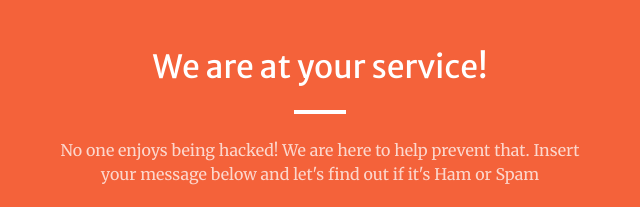
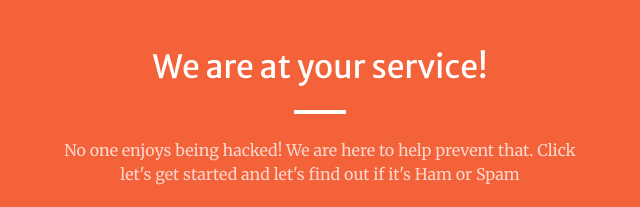
Before and after one commit to hthelander/Project-4, a plain HTML site: page spam_ham_dashboard(spam.index)/templates/index.html in a window 1280 px wide. Shown: the part 880-1087 px from the top of the page, 320-960 px from the left. Drawn offline with nearby package versions, Linux system fonts and the light colour scheme; some packages are replaced by stand-ins of ours; a script that the page names is missing.

Commit message:
Update index.html

```diff
--- a/spam_ham_dashboard(spam.index)/templates/index.html
+++ b/spam_ham_dashboard(spam.index)/templates/index.html
@@ -84,8 +84,8 @@
                 <div class="col-lg-6 text-center">
                     <h2 class="text-white mt-0">We are at your service!</h2>
                     <hr class="divider divider-light" />
-                    <p class="text-white-75 mb-4">No one enjoys being hacked! We are here to help prevent that. Insert
-                        your message below and let's find out if it's Ham or Spam</p>
+                    <p class="text-white-75 mb-4">No one enjoys being hacked! We are here to help prevent that. Click
+                        let's get started and let's find out if it's Ham or Spam</p>
                         <p>
 
                         </p>
```
